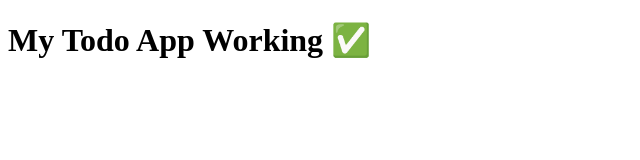
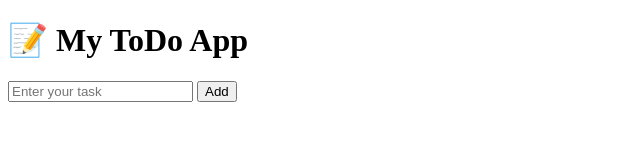
Before and after one commit to devanshuukumawatt007-code/my-todo-app, a plain HTML site: page index.html in a window 1280 px wide. Shown: the whole page, without its empty margins (0-640 px from the left). Drawn offline with Linux system fonts and the light colour scheme.

Commit message:
Update index.html

```diff
--- a/index.html
+++ b/index.html
@@ -1,9 +1,44 @@
 <!DOCTYPE html>
-<html>
+<html lang="en">
 <head>
-  <title>Todo App</title>
+  <meta charset="UTF-8">
+  <title>My Todo App</title>
+
+  <!-- Mobile Friendly -->
+  <meta name="viewport" content="width=device-width, initial-scale=1.0">
+
+  <!-- CSS -->
+  <link rel="stylesheet" href="style.css">
 </head>
+
 <body>
-  <h1>My Todo App Working ✅</h1>
+
+  <div class="container">
+
+    <h1>📝 My ToDo App</h1>
+
+    <!-- Input + Button -->
+    <div class="input-box">
+
+      <input
+        type="text"
+        id="taskInput"
+        placeholder="Enter your task"
+        autocomplete="off"
+      >
+
+      <button id="addBtn">Add</button>
+
+    </div>
+
+    <!-- Task List -->
+    <ul id="taskList"></ul>
+
+  </div>
+
+
+  <!-- JavaScript -->
+  <script src="script.js"></script>
+
 </body>
 </html>
```
